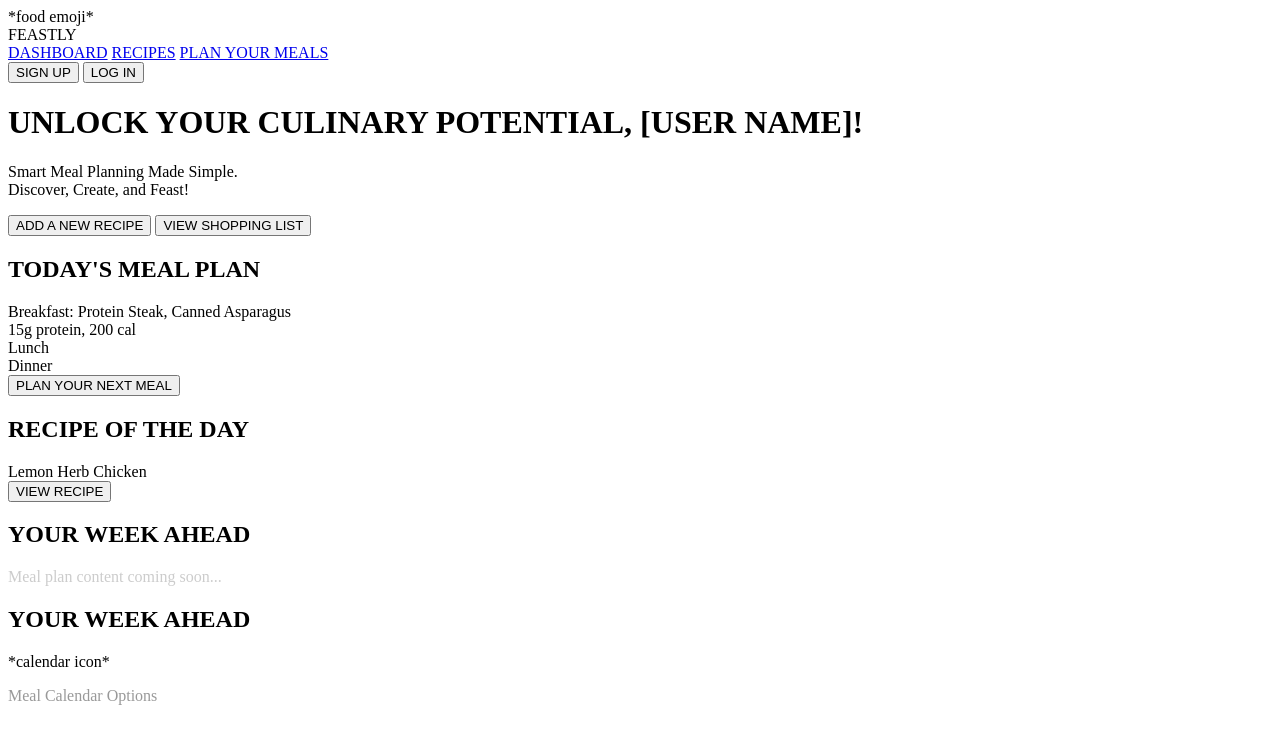
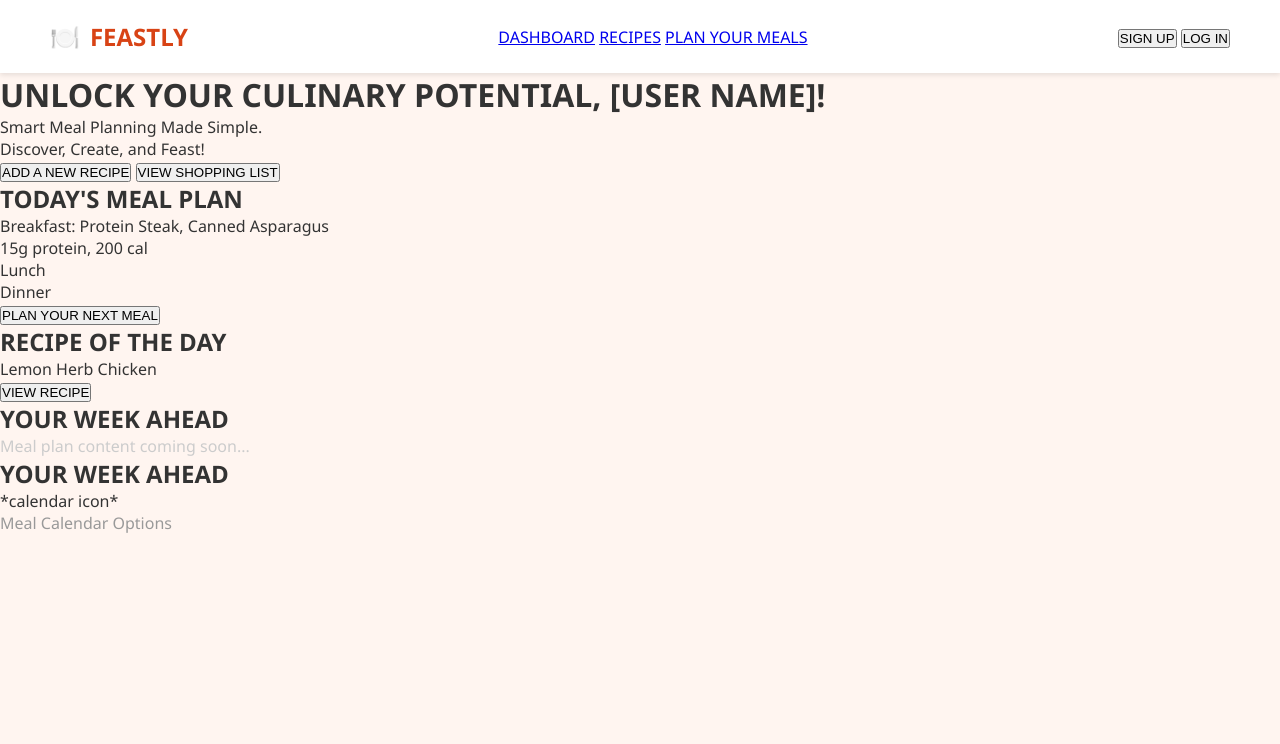
Before and after one commit to AdmiralAtticus/wdd130-keddington, a plain HTML site: page index.html in a window 1280 px wide. Drawn offline with Linux system fonts and the light colour scheme.

Commit message:
began work on css file

```diff
--- a/index.html
+++ b/index.html
@@ -4,11 +4,12 @@
     <meta charset="UTF-8">
     <meta name="viewport" content="width=device-width, initial-scale=1.0">
     <title>Feastly - Meal Planning Made Simple</title>
+    <link rel="stylesheet" href="styles.css/style.css">
 </head>
 <body>
     <header>
         <div class = "logo">
-            <div class = "logo-icon">*food emoji*</div>
+            <div class = "logo-icon">🍽️</div>
             FEASTLY
         </div>
         <nav>
--- a/styles.css/style.css
+++ b/styles.css/style.css
@@ -0,0 +1,39 @@
+* {
+    margin: 0;
+    padding: 0;
+    box-sizing: border-box;
+}
+
+body {
+    font-family: 'Segoe UI', Tahoma, Geneva, Verdana, sans-serif;
+    background-color: #FFF5F0;
+    color: #333;
+    min-height: 100vh;
+}
+
+header{
+    background-color: white;
+    padding: 20px 50px;
+    display: flex;
+    justify-content: space-between;
+    align-items: center;
+    box-shadow: 0 2px 5px rgba(0, 0, 0, 0.1);
+    position: sticky;
+    top: 0;
+    z-index: 100;
+}
+
+.logo {
+    display: flex;
+    align-items: center;
+    gap: 10px;
+    font-size: 24px;
+    font-weight: bold;
+    color: #D84315;
+    cursor: pointer;
+    transition: transform 0.2s;
+}
+
+.logo:hover {
+    transform: scale(1.05);
+}
```
